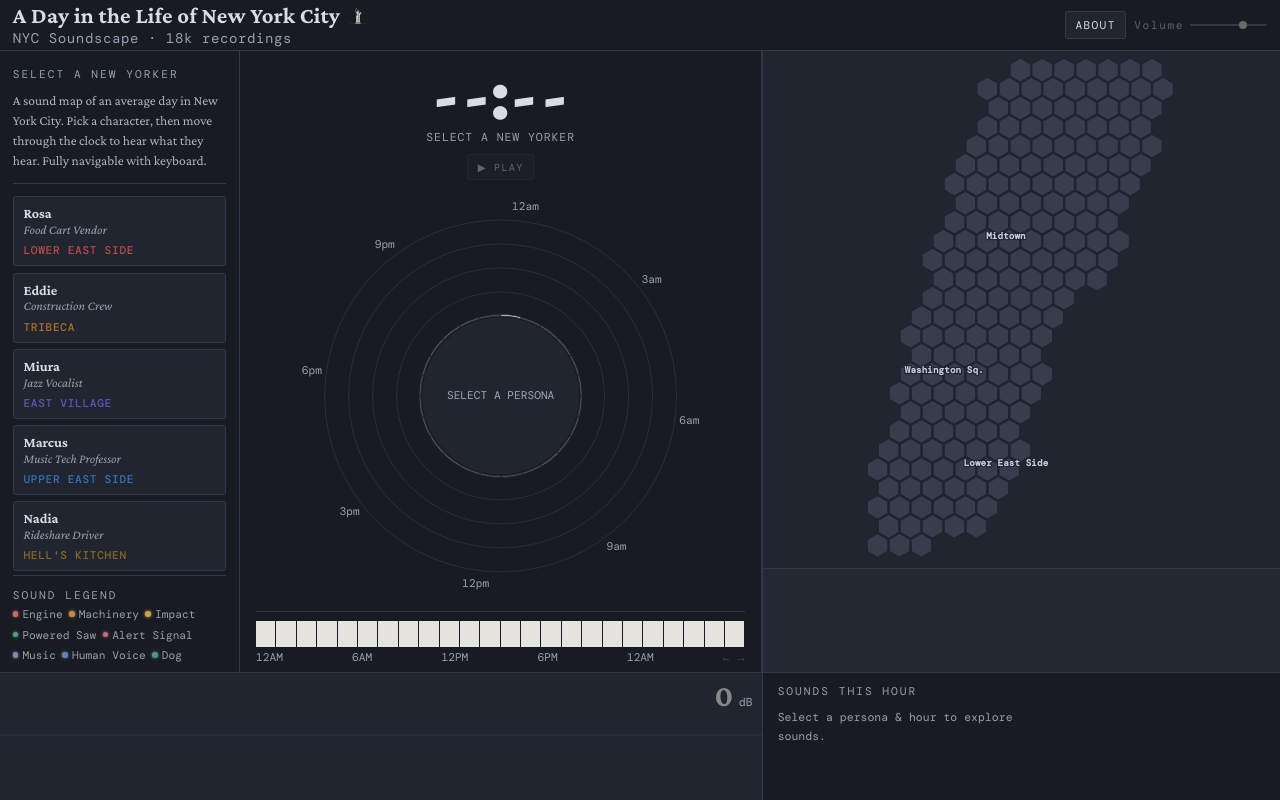
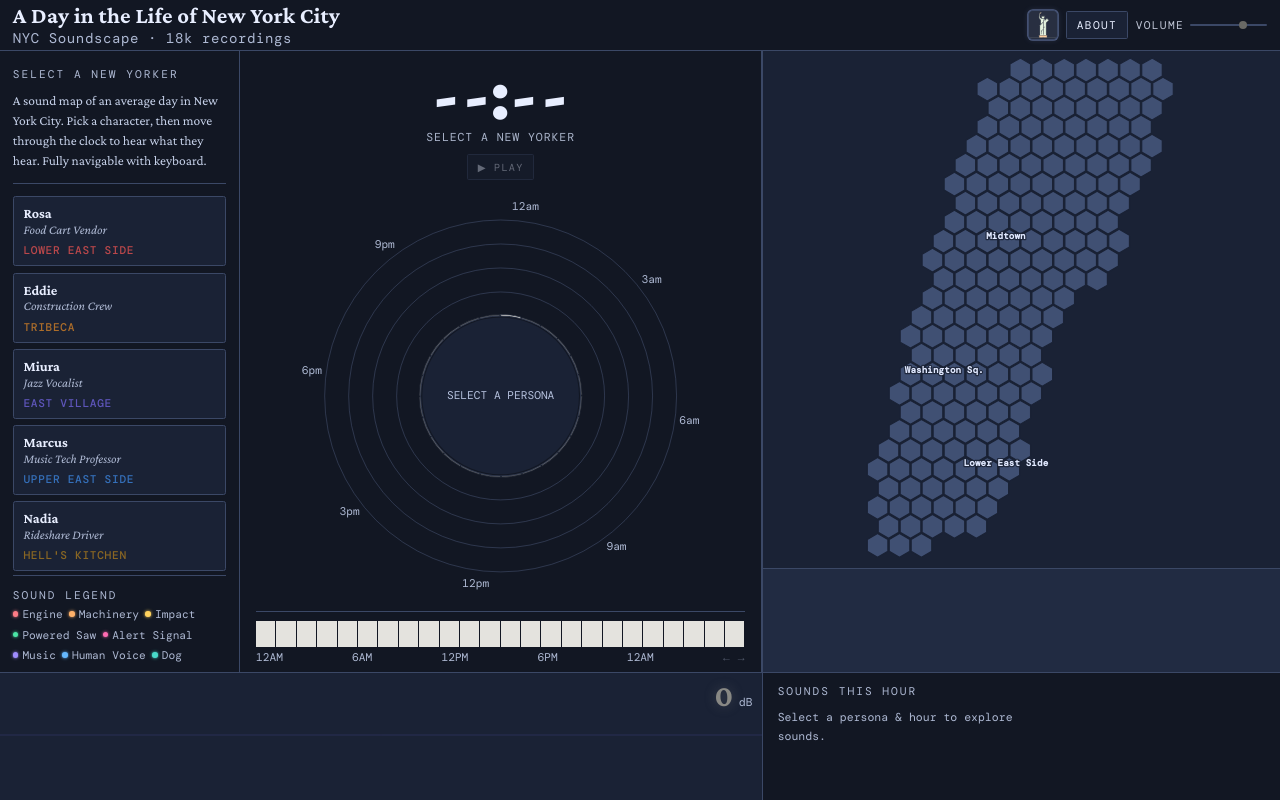
Before and after one commit to lvtwoodpecker/nyc-soundscape, a website built with Vite: page index.html in a window 1280 px wide. Both pictures are taken after a click on the button "Toggle dark mode". Built offline with nearby package versions, Linux system fonts and the light colour scheme; a web font is replaced by a local one.

Commit message:
final button sizing fix very very minor

```diff
--- a/index.html
+++ b/index.html
@@ -23,15 +23,15 @@
   <div class="header-editorial">
     <div class="header-title-row">
       <div class="header-title">A Day in the Life of New York City</div>
-      <div class="theme-toggle-wrap">
-        <button class="theme-toggle" id="theme-toggle" type="button" aria-label="Toggle dark mode" aria-pressed="false" title="Toggle dark mode">
-          <img class="liberty-icon" src="assets/statue-of-liberty-svgrepo-com.svg" alt="" aria-hidden="true">
-        </button>
-      </div>
     </div>
     <div class="header-sub">NYC Soundscape &middot; 18k recordings</div>
   </div>
   <div class="header-controls">
+    <div class="theme-toggle-wrap">
+      <button class="theme-toggle" id="theme-toggle" type="button" aria-label="Toggle dark mode" aria-pressed="false" title="Toggle dark mode">
+        <img class="liberty-icon" src="assets/statue-of-liberty-svgrepo-com.svg" alt="" aria-hidden="true">
+      </button>
+    </div>
     <button class="header-about-btn" id="about-btn" type="button">About</button>
     <label class="header-volume" for="vol-slider">
       <span class="vol-label">Volume</span>
--- a/src/style.css
+++ b/src/style.css
@@ -14,6 +14,8 @@
   --theme-accent: #6b5fd4;
   --about-link: #4c63d8;
   --about-link-hover: #2f49c8;
+  --glow-soft: transparent;
+  --glow-strong: transparent;
   --tile-filter: none;
   --layout-cols: 300px minmax(500px, 51vw) minmax(320px, 1fr);
   --layout-cols-compact: 270px minmax(460px, 46vw) minmax(320px, 1fr);
@@ -56,49 +58,93 @@
 }
 
 :root[data-theme='dark'] {
-  /* charcoal dark mode (matte, balanced brightness) */
-  --bg: #191b22;
-  --bg3: #1d202a;
+  --bg: #121723;
+  --bg3: #182032;
+  --c-engine:    #ff7c86;
+  --c-machinery: #ffb169;
+  --c-impact:    #ffd25e;
+  --c-saw:       #4be6a6;
+  --c-alert:     #ff6cb2;
+  --c-music:     #9f8cff;
+  --c-voice:     #65b9ff;
+  --c-dog:       #48dbc9;
+  --text: #e8eeff;
+  --muted: #aeb9d3;
+  --border: #3b4866;
+  --text-dim: #c5d0e8;
+  --surface: #1a2235;
+  --surface-2: #212b42;
+  --surface-3: #283451;
+  --surface-hover: rgba(159, 182, 255, 0.14);
+  --surface-active: rgba(159, 182, 255, 0.2);
+  --transcript-hover: rgba(159, 182, 255, 0.16);
+  --theme-accent: #a8bbff;
+  --about-link: #78c8ff;
+  --about-link-hover: #b7e4ff;
+  --glow-soft: rgba(126, 170, 255, 0.18);
+  --glow-strong: rgba(126, 170, 255, 0.35);
+  --tile-filter: brightness(0.8) saturate(0.55) hue-rotate(188deg);
+  --clock-center: #1a2235;
+  --clock-ring: #58698f;
+  --clock-stroke: #1a2235;
+  --clock-needle: #edf2ff;
+  --clock-label: #b6c2de;
+  --clock-role: #d1daf0;
+  --clock-subtext: #b6c2de;
+  --waveform-bg: #1a2235;
+  --map-hex-fill: #405073;
+  --map-hex-stroke: #1a2235;
+  --map-label: #e1e9ff;
+  --map-label-stroke: rgba(26, 34, 53, 0.88);
+  --map-label-active: #ffffff;
+  --map-label-active-stroke: rgba(26, 34, 53, 0.95);
+  --map-dot-fill: #d7e2ff;
+  --map-dot-stroke: #1a2235;
+}
 
-  /* sound colors — muted for a matte dark mode */
-  --c-engine:    #cf6868;
-  --c-machinery: #c08a4e;
-  --c-impact:    #c2a64e;
-  --c-saw:       #4fa477;
-  --c-alert:     #bf6f86;
-  --c-music:     #8a82b8;
-  --c-voice:     #5f84b9;
-  --c-dog:       #4e9788;
-  --text: #d8dce6;
-  --muted: #97a0b0;
-  --border: #31384a;
-  --text-dim: #aeb4c5;
-  --surface: #202530;
-  --surface-2: #242933;
-  --surface-3: #29303e;
-  --surface-hover: rgba(255,255,255,0.045);
-  --surface-active: rgba(255,255,255,0.065);
-  --transcript-hover: rgba(255,255,255,0.065);
-  --theme-accent: #a7afc4;
-  --about-link: #8ec1ff;
-  --about-link-hover: #c0ddff;
-  --tile-filter: brightness(0.70) saturate(0.28) hue-rotate(190deg);
-  --clock-center: #202530;
-  --clock-ring: #454d62;
-  --clock-stroke: #202530;
-  --clock-needle: #d8dce6;
-  --clock-label: #a0a7b9;
-  --clock-role: #bcc2d5;
-  --clock-subtext: #a0a7b9;
-  --waveform-bg: #202530;
-  --map-hex-fill: #363d4d;
-  --map-hex-stroke: #202530;
-  --map-label: #c6cadb;
-  --map-label-stroke: rgba(32, 37, 48, 0.9);
-  --map-label-active: #f0f2f7;
-  --map-label-active-stroke: rgba(32, 37, 48, 0.95);
-  --map-dot-fill: #bcc2d5;
-  --map-dot-stroke: #202530;
+:root[data-theme='dark'] .header-about-btn:hover,
+:root[data-theme='dark'] .header-about-btn:focus-visible {
+  box-shadow: 0 0 0 1px var(--glow-strong), 0 0 16px var(--glow-soft);
+}
+
+:root[data-theme='dark'] .theme-toggle:hover,
+:root[data-theme='dark'] .theme-toggle:focus-visible {
+  box-shadow: 0 0 0 1px var(--glow-strong), 0 0 16px var(--glow-soft);
+}
+
+:root[data-theme='dark'] .about-modal-card {
+  box-shadow: 0 18px 42px rgba(0, 0, 0, 0.4), 0 0 20px var(--glow-soft);
+}
+
+:root[data-theme='dark'] .persona-card:hover,
+:root[data-theme='dark'] .persona-card.active {
+  box-shadow: inset 0 0 0 1px color-mix(in srgb, var(--accent, var(--theme-accent)) 55%, transparent), 0 0 14px color-mix(in srgb, var(--accent, var(--theme-accent)) 24%, transparent);
+}
+
+:root[data-theme='dark'] .day-transport-btn:hover,
+:root[data-theme='dark'] .day-transport-btn:focus-visible {
+  box-shadow: 0 0 0 1px color-mix(in srgb, var(--playing-color, var(--theme-accent)) 70%, transparent), 0 0 14px color-mix(in srgb, var(--playing-color, var(--theme-accent)) 30%, transparent);
+}
+
+:root[data-theme='dark'] .autoplay-toggle-input:checked + .autoplay-toggle-track {
+  box-shadow: 0 0 12px color-mix(in srgb, var(--playing-color, var(--theme-accent)) 35%, transparent);
+}
+
+:root[data-theme='dark'] .sound-row:hover {
+  box-shadow: inset 0 0 0 1px color-mix(in srgb, var(--theme-accent) 45%, transparent), 0 0 12px var(--glow-soft);
+}
+
+:root[data-theme='dark'] .sound-row.playing {
+  box-shadow: inset 0 0 0 1px color-mix(in srgb, var(--playing-color, var(--theme-accent)) 72%, transparent), 0 0 16px color-mix(in srgb, var(--playing-color, var(--theme-accent)) 33%, transparent);
+}
+
+:root[data-theme='dark'] .timeline-hour-cell.current {
+  outline-color: color-mix(in srgb, var(--theme-accent) 84%, white);
+  box-shadow: inset 0 0 0 1px color-mix(in srgb, var(--theme-accent) 48%, transparent), 0 0 10px var(--glow-soft);
+}
+
+:root[data-theme='dark'] .meter-db-value {
+  text-shadow: 0 0 14px color-mix(in srgb, currentColor 35%, transparent);
 }
 
 * { margin: 0; padding: 0; box-sizing: border-box; }
@@ -129,7 +175,6 @@ header {
 .header-title-row {
   display: flex;
   align-items: center;
-  gap: 8px;
 }
 .header-title {
   font-family: 'Crimson Pro', serif;
@@ -140,18 +185,20 @@ header {
 }
 .theme-toggle {
   appearance: none;
-  border: 1px solid transparent;
-  background: transparent;
+  border: 1px solid var(--border);
+  background: color-mix(in srgb, var(--surface) 94%, white);
   color: var(--theme-accent);
-  width: 28px;
-  height: 28px;
+  width: 38px;
+  height: 38px;
   display: inline-flex;
   align-items: center;
   justify-content: center;
-  border-radius: 4px;
+  border-radius: 6px;
   cursor: pointer;
-  padding: 0;
-  transition: background-color 0.18s ease, border-color 0.18s ease, color 0.18s ease;
+  padding: 2px;
+  overflow: hidden;
+  box-shadow: 0 1px 0 color-mix(in srgb, var(--text) 10%, transparent);
+  transition: background-color 0.18s ease, border-color 0.18s ease, color 0.18s ease, box-shadow 0.18s ease, transform 0.18s ease;
 }
 
 .theme-toggle-wrap {
@@ -167,11 +214,30 @@ header {
 .theme-toggle:focus-visible { outline: none; }
 .theme-toggle.is-toggling { animation: libertyPulse 0.45s ease; }
 .liberty-icon {
-  width: 20px;
-  height: 20px;
+  width: 100%;
+  height: 100%;
+  max-width: 100%;
+  max-height: 100%;
+  object-fit: contain;
   overflow: visible;
   display: block;
-  opacity: 0.92;
+  opacity: 1;
+}
+
+:root:not([data-theme='dark']) .theme-toggle {
+  color: #4b5ecf;
+  border-color: #bcc1d2;
+  background: #f3f4f9;
+}
+
+:root:not([data-theme='dark']) .theme-toggle:hover,
+:root:not([data-theme='dark']) .theme-toggle:focus-visible {
+  border-color: #4b5ecf;
+  background: #ecefff;
+}
+
+:root[data-theme='dark'] .theme-toggle {
+  box-shadow: 0 0 0 1px color-mix(in srgb, var(--theme-accent) 18%, var(--border)), 0 0 8px color-mix(in srgb, var(--theme-accent) 16%, transparent);
 }
 .theme-transition-overlay {
   position: fixed;
@@ -1152,9 +1218,10 @@ body.about-modal-open {
 }
 .vol-label {
   font-size: 0.875rem;
-  letter-spacing: 0.14em;
-  color: var(--muted);
-  opacity: 0.5;
+  letter-spacing: 0.12em;
+  text-transform: uppercase;
+  color: var(--text);
+  opacity: 0.82;
   flex-shrink: 0;
 }
 #vol-slider {
```
